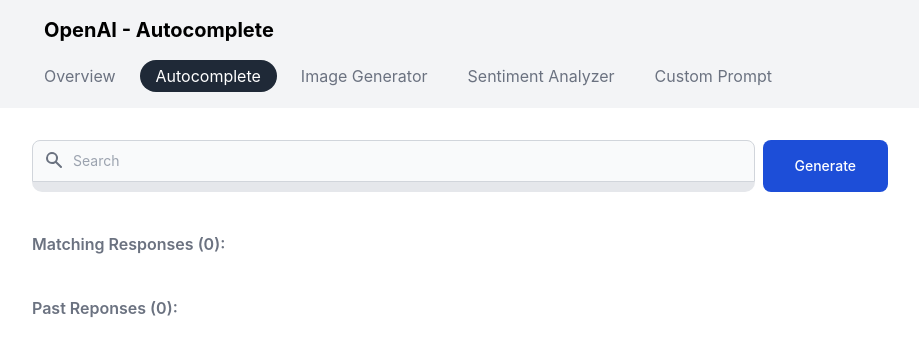
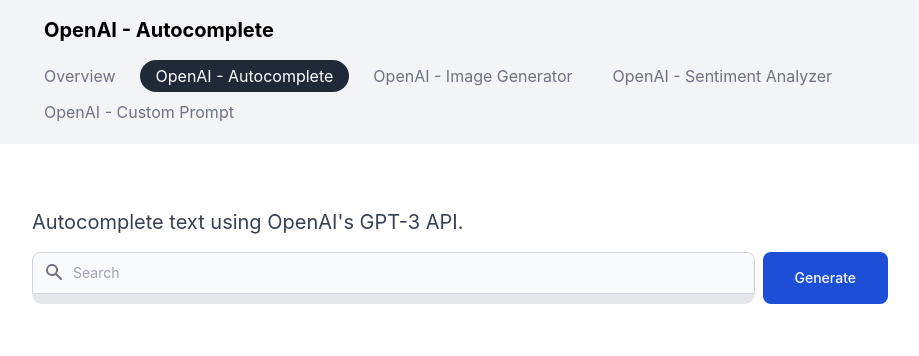
Before and after one commit to KishParikh13/ai-playground, a React (Create React App) app: page / in a window 1280 px wide. Shown: the top 356 px of the page, without its empty margins (176-1095 px from the left). Built offline with nearby package versions, Linux system fonts and the light colour scheme.

Commit message:
Add highlighting

```diff
--- a/src/App.js
+++ b/src/App.js
@@ -3,36 +3,35 @@
 import Interface from "./Interface.jsx"
 
 function App() {
-  const [selectedApp, setSelectedApp] = useState(1)
+  const [selectedApp, setSelectedApp] = useState(0)
 
   const apps = [
     {
-      name: "Overview",
-    },
-    {
-      name: "Autocomplete",
-      description: "Image Generator",
+      name: "OpenAI - Autocomplete",
+      description: "Autocomplete text using OpenAI's GPT-3 API.",
       templateType: "text",
       url: "https://api.openai.com/v1/completions",
       promptSupport: null,
       request: `{"model": "text-davinci-002", "temperature": 1.0, "max_tokens": 48, "n": 3, "top_p": 1, "frequency_penalty": 0.75, "presence_penalty": 0}`
     },
     {
-      name: "Image Generator",
-      description: "Image Generator",
+      name: "OpenAI - Image Generator",
+      description: "Generate images using OpenAI's GPT-3 API. Turn text into pictures with little effort.",
       templateType: "image",
       url: "https://api.openai.com/v1/images/generations",
       request: `{ "n": 3, "size": "256x256" }`
     },
     {
-      name: "Sentiment Analyzer",
+      name: "OpenAI - Sentiment Analyzer",
+      description: "Enter a phrase to have it analyzed for emotionality.",
       templateType: "text",
       url: "https://api.openai.com/v1/completions",
       promptSupport: "\n The sentiment of the previous text: ",
       request: `{"model": "text-davinci-003", "temperature": 1.0, "max_tokens": 48, "n": 3, "top_p": 1, "frequency_penalty": 0.75, "presence_penalty": 0}`
     },
     {
-      name: "Custom Prompt",
+      name: "OpenAI - Custom Prompt",
+      description: "Tell GPT-3 what you want it to do. Internet search a topic, write a story, or even write a program.",
       templateType: "text",
       url: "https://api.openai.com/v1/completions",
       promptSupport: null,
@@ -42,37 +41,44 @@
 
   return (
     <div className="">
+
       <header className="py-4 bg-gray-100">
         <div className="container mx-auto max-w-4xl px-4">
-          <h1 className=" font-bold text-xl px-3">OpenAI - {apps[selectedApp].name}</h1>
+          <h1 className=" font-bold text-xl px-3">{ selectedApp > -1 ? apps[selectedApp].name : "Overview" }</h1>
           <div className="flex gap-x-2 gap-y-1 flex-wrap text-gray-500 mt-4 -ml-1">
+            <div className={"text-md px-4 py-1 rounded-full cursor-pointer" + (selectedApp == -1 ? " bg-gray-800 text-white " : "")} onClick={e => setSelectedApp(-1)}>Overview</div>
             {apps.map((app, i) => (
               <div className={"text-md px-4 py-1 rounded-full cursor-pointer" + (selectedApp == i ? " bg-gray-800 text-white " : "")} key={i} onClick={e => setSelectedApp(i)}>{app.name}</div>
             ))}
           </div>
         </div>
       </header>
-      <section className={"p-8 " + (selectedApp == 0 ? "  " : "  hidden ")}>
+
+      <section className={"p-8 pt-16 " + (selectedApp == -1 ? "  " : "  hidden ")}>
+        <div className='container mx-auto max-w-4xl px-4'>
           <h2 className="text-2xl font-bold mb-8">A lightweight frontend for AI prompting</h2>
           <p className="text-lg mb-4">
             A simple interface to interact with an AI API, built flexible and configurable on purpose.
             Using <a className="text-blue-600" href="https://beta.openai.com/overview" target="_blank">OpenAI API</a>, React, Tailwind.
           </p>
-          <p>Apps:</p>
+            <h3>Apps:</h3>
             <div className={"grid grid-cols-2 gap-4  mt-4 -ml-1"}>
-            {apps.filter(app => app.url).map((app, i) => (
-              <div className={"text-md p-8 transition-all text-center duration-100 rounded-md bg-gray-200 text-gray-700  hover:bg-gray-800 hover:text-white  cursor-pointer" } key={i} onClick={e => setSelectedApp(i+1)}>
-                {app.name}
+              {apps.map((app, i) => (
+                <div className={" p-8 transition-all duration-100 rounded-md bg-gray-200 text-gray-700  hover:bg-gray-800 hover:text-white  cursor-pointer" } key={i} onClick={e => setSelectedApp(i)}>
+                  <h4 className='font-bold text-lg'>{app.name}</h4>
+                  <p>{app.description}</p>
                 </div>
               ))}
             </div>
           <p className="text-lg mt-8">
             Built by Kish Parikh. View code on Github.
           </p>
+        </div>
       </section>
-      {apps.filter(app => app.url).map((app, i) => (
-        <div key={i} className={(selectedApp == i && selectedApp > 0 ? "" : " hidden ")}>
-          <Interface promptSupport={app.promptSupport} requestData={app.request} model={app.model} templateType={app.templateType} url={app.url} numResponses={app.numResponses} />
+
+      {apps.map((app, i) => (
+        <div key={i} className={((selectedApp == i && selectedApp != -1) ? "" : " hidden ")}>
+          <Interface description={app.description} promptSupport={app.promptSupport} requestData={app.request} model={app.model} templateType={app.templateType} url={app.url} numResponses={app.numResponses} />
         </div>
       ))}
     </div>
--- a/src/Interface.jsx
+++ b/src/Interface.jsx
@@ -19,7 +19,7 @@
         var xhr = new XMLHttpRequest();
         xhr.open("POST", url);
         xhr.setRequestHeader("Content-Type", "application/json");
-        xhr.setRequestHeader("Authorization", "Bearer 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");
+        xhr.setRequestHeader("Authorization", "Bearer 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");
         xhr.upload.addEventListener("progress", function (event) {
             if (event.lengthComputable) {
                 setLoading(event.loaded / event.total * 100 | 5);
@@ -68,18 +68,20 @@
 
     return (
         <div className="">
-            <section className="py-8">
+            <section className="py-16">
                 <div className="container mx-auto max-w-4xl px-4">
+                    <p className='text-xl text-gray-700 mb-4'>{props.description}</p>
                     <TextInput loading={loading} setLoading={value => setLoading(value)} setInput={value => setInput(value)} handleSubmit={e => generateResponses(input, responses)} />
                     <p className="text-sm text-red-700">{error}</p>
-                    <div className=" mt-8 ">
-                        <h2 className="mb-2 font-semibold text-gray-500 dark:text-gray-400">Matching Responses ({ responses ? responses.filter(response => response.prompt == input).length : 0}):</h2>
+                    <div className={" mt-8 flex flex-col gap-y-8" + (responses.length > 0 ? "" : "hidden")}>
+
+                        {/* <h2 className="mb-2 font-semibold text-gray-500 dark:text-gray-400">Matching Responses ({ responses ? responses.filter(response => response.prompt == input).length : 0}):</h2> */}
                         { templateType == "text" ?
                             <div className="space-y-1 text-lg flex flex-col gap-y-2 ">
                             {
                                 responses.filter(response => response.prompt == input).map((response, i) => (
                                     <div key={i} className=""><div key={i} className="">
-                                        <p><b>{response.prompt}</b> {response.text}</p></div>
+                                        <p className=''>{response.prompt}<mark className='bg-yellow-200'>{response.text}</mark></p></div>
                                     </div>
                                 ))
                             }
@@ -89,17 +91,15 @@
                             {
                                 responses.filter(response => response.prompt == input).map((response, i) => (
                                     <div key={i} className="">
-                                        <img src={response.url} alt={response.prompt} />
+                                        <img className="bg-indigo-800" src={response.url} alt={response.prompt} />
                                     </div>
                                 ))
                             }
                             </div>
                         }
-                    </div>
-                    <div className=" mt-8 ">
-                        <h2 className="mb-2 font-semibold text-gray-500 dark:text-gray-400">Past Reponses ({ responses ? responses.filter(response => response.prompt != input).length : 0}):</h2>
+                        {/* <h2 className="mt-6 mb-2 font-semibold text-gray-500 dark:text-gray-400">Past Reponses ({ responses ? responses.filter(response => response.prompt != input).length : 0}):</h2> */}
                         { templateType == "text" ?
-                            <div className="space-y-1 text-lg flex flex-col gap-y-2 ">
+                            <div className=" space-y-1 text-lg flex flex-col gap-y-2 ">
                             {
                                 responses.filter(response => response.prompt !== input).map((response, i) => (
                                     <div key={i} className=""><div key={i} className="">
--- a/src/TextInput.jsx
+++ b/src/TextInput.jsx
@@ -38,7 +38,7 @@
             :
             <>
             <div className="whitespace-nowrap ml-2 text-white bg-gray-700 font-medium rounded-lg text-sm px-8 py-4 mr-2 mb-2">
-              Loading...
+              {props.loading < 100 ? props.loading : 100}%
             </div>
             </>
         }
```
Also changed, not shown: 1 other file (tests, documents, lock files or other folders). Lines whose indentation alone changed are shown as unchanged.
